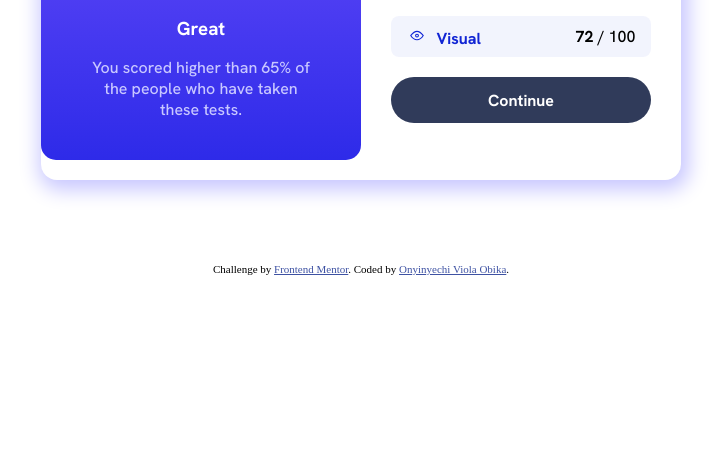
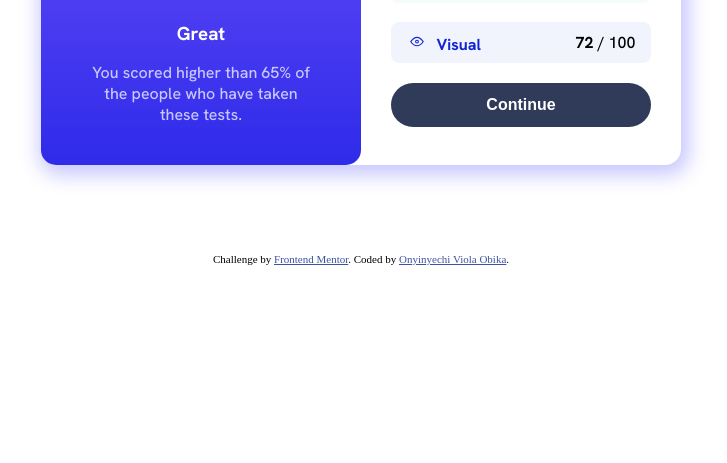
Before and after one commit to Obikaviola/result-summary-component, a plain HTML site: page index.html in a window 1280 px wide. Shown: the part 337-800 px from the top of the page, without its empty margins (279-1006 px from the left). Drawn offline with Linux system fonts and the light colour scheme.

Commit message:
Correct css bug in the bottom of the first section

```diff
--- a/css/styles.css
+++ b/css/styles.css
@@ -15,7 +15,6 @@ body{
     margin: 0px auto;
     margin-top: 2rem;
     display: grid;
-    grid-template-rows: 0.5fr 1fr;
     row-gap: 0.5rem;
     box-shadow: 3px 5px 20px 5px hsl(241, 100%, 89%);
     border-radius: 1rem;
@@ -26,6 +25,22 @@ body{
 p {
     font-size: 16px;
     font-weight: 500;
+}
+
+button{
+    font-size: 16px;
+    font-weight: 500;
+    cursor: pointer;
+    text-align: center;
+    margin: 10px;
+    border-radius: 20rem;
+    border: 0;
+    padding: 0.8rem;
+    background-color: hsl(224, 30%, 27%);
+}
+
+button:hover{
+    background-image: linear-gradient(hsl(252, 100%, 67%), hsl(241, 81%, 54%));
 }
 
 header{
@@ -124,14 +139,6 @@ section{
     color: hsl(234, 85%, 45%);
 }
 
-.continue{
-    text-align: center;
-    margin: 10px;
-    border-radius: 20rem;
-    padding: 0.8rem;
-    background-color: hsl(224, 30%, 27%);
-}
-
 .white{
     color: hsl(0, 0%, 100%);;
 }
@@ -142,10 +149,6 @@ section{
 
 .pale-blue{
     color: hsl(221, 100%, 96%, 0.5);
-}
-
-.continue:hover{
-    background-image: linear-gradient(hsl(252, 100%, 67%), hsl(241, 81%, 54%));
 }
 
 .attribution{
--- a/index.html
+++ b/index.html
@@ -15,7 +15,7 @@
     <title>Frontend Mentor | Results summary component</title>
   </head>
   <body>
-  <div class="container">
+    <article class="container">
       <header>
 
         <p class="p lavender">Your Result</p>
@@ -53,13 +53,13 @@
           <p><span class="bold">72</span> / 100</p>
         </section>
 
-      <p class="continue white bold">Continue</p>
+        <button class="continue white bold">Continue</button>
       </main>
- </div>
+    </article>
 
-  <div class="attribution">
-    Challenge by <a href="https://www.frontendmentor.io?ref=challenge" target="_blank">Frontend Mentor</a>.
-    Coded by <a href="https://www.twitter.com/obika_viola">Onyinyechi Viola Obika</a>.
-  </div>
+    <article class="attribution">
+      <span>Challenge by <a href="https://www.frontendmentor.io?ref=challenge" target="_blank">Frontend Mentor</a>.
+      Coded by <a href="https://www.twitter.com/obika_viola">Onyinyechi Viola Obika</a>.</span>
+    </article>
   </body>
 </html>
```
Lines whose indentation alone changed are shown as unchanged.
